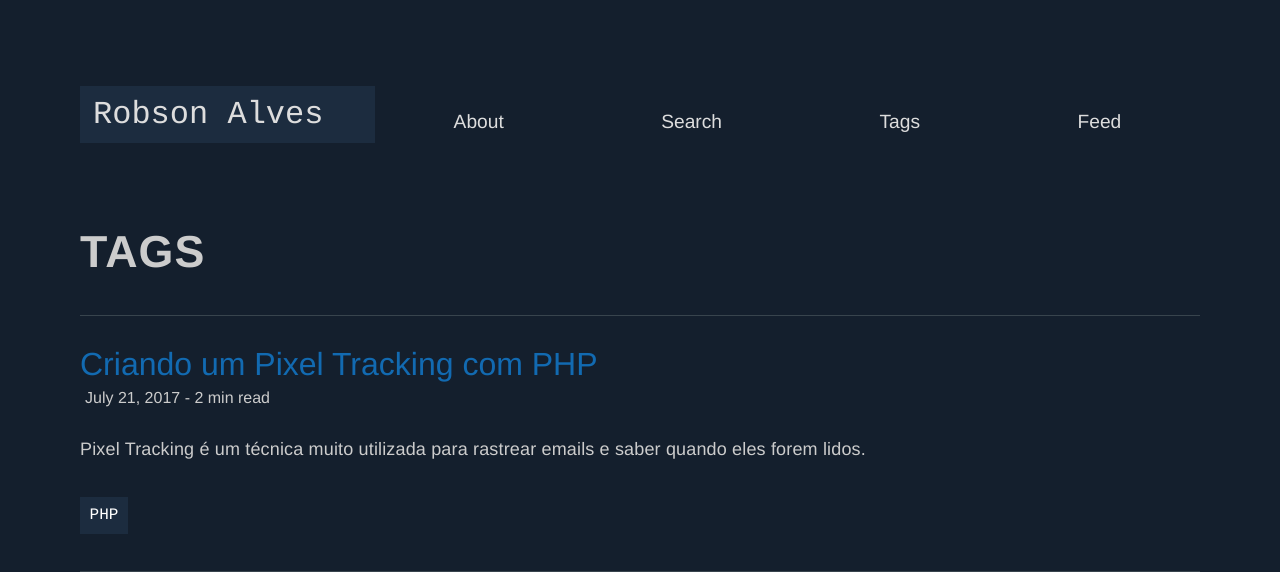
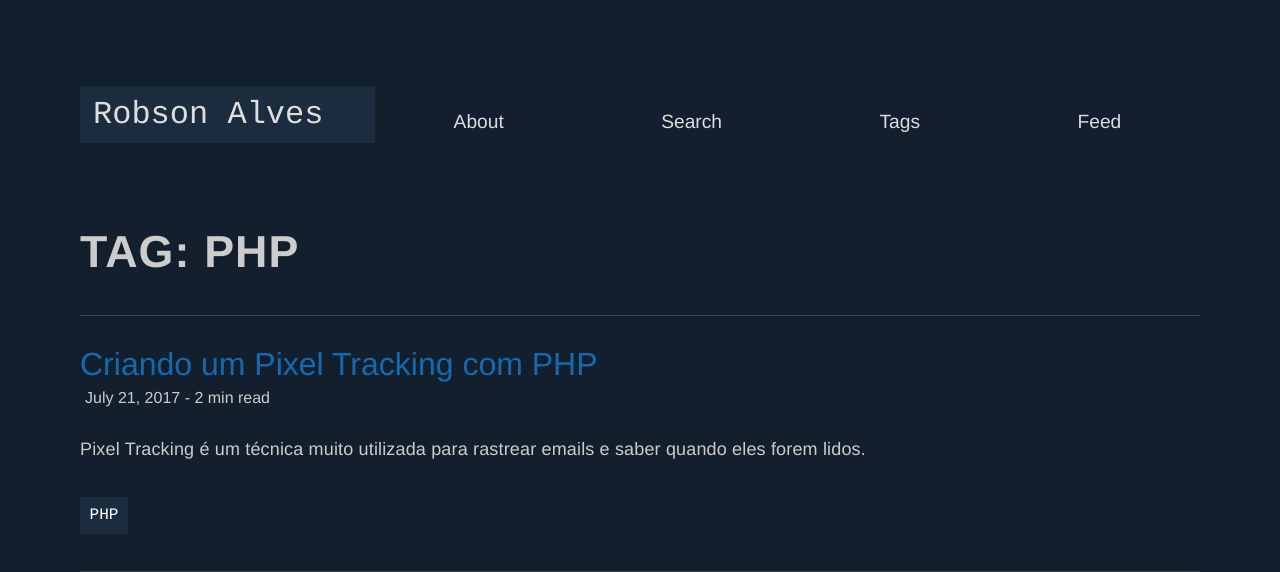
Before and after one commit to robsonalvesbh/robsonalves.dev, a Gatsby site: page /tags/php in a window 1280 px wide. Built offline with nearby package versions, Linux system fonts and the light colour scheme; Gatsby itself is replaced by a stand-in of ours; some packages are replaced by stand-ins of ours.

Commit message:
Add selected tag on pageTitle

```diff
--- a/src/templates/post-by-tags.js
+++ b/src/templates/post-by-tags.js
@@ -6,13 +6,13 @@ import PostItem from '../components/PostItem'
 import SEO from '../components/Seo'
 import PageTitle from '../components/PageTitle'
 
-const PostsByTag = ({ data }) => {
+const PostsByTag = ({ data, pageContext }) => {
   const postList = data.allMarkdownRemark.edges
 
   return (
     <Layout>
       <SEO title='Tags' />
-      <PageTitle>TAGS</PageTitle>
+      <PageTitle>TAG: {pageContext.tag}</PageTitle>
 
 
       {postList.map(({
```
